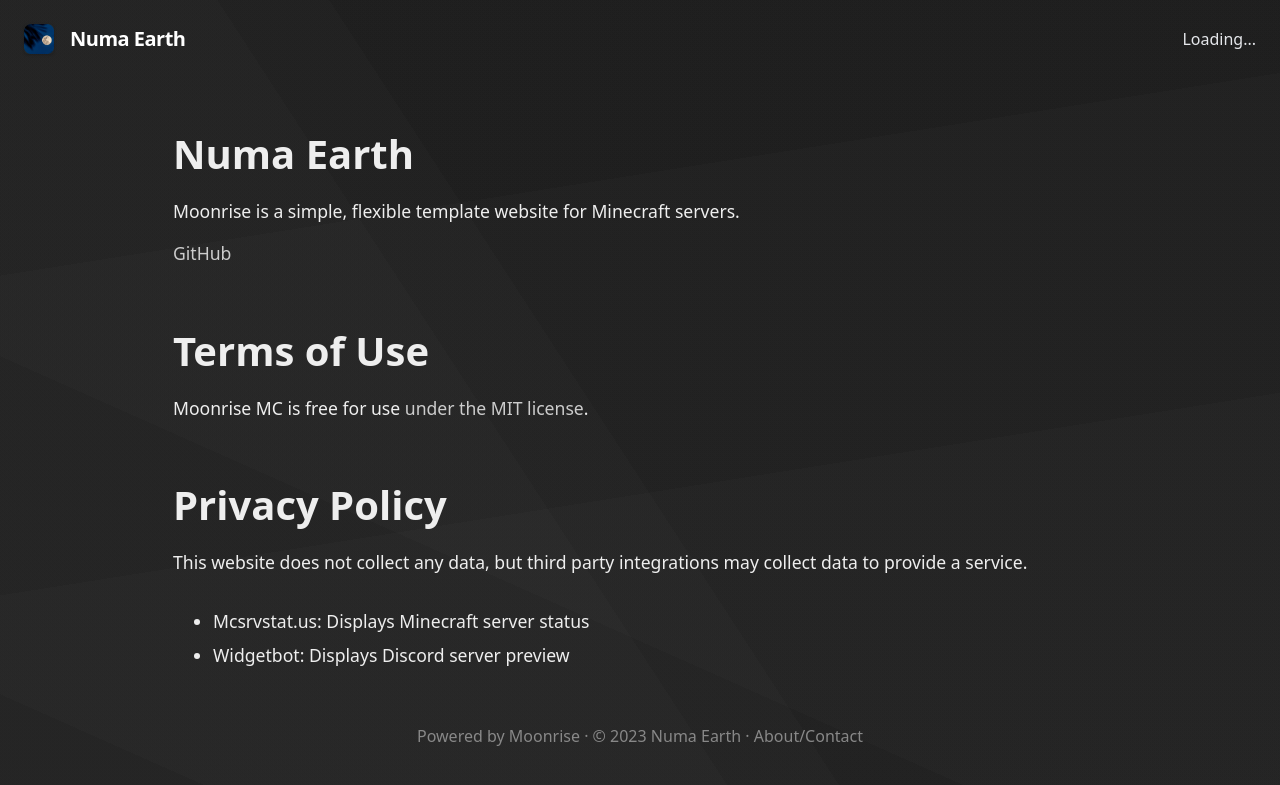
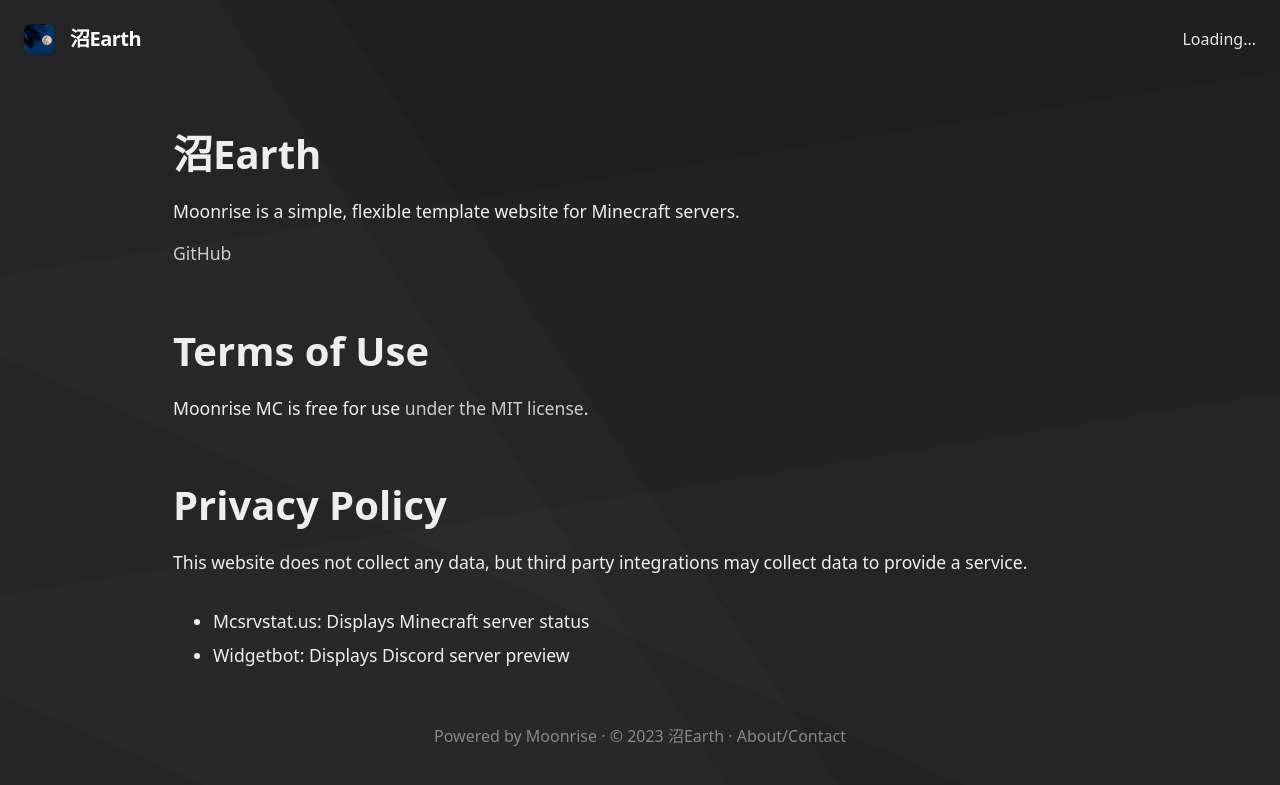
Before and after one commit to numeragon/numa-server, a Jekyll site: the page built from docs/about.md, in a window 1280 px wide. Shown: the top 785 px of the page. Built offline with Jekyll 4.4.1, drawn with Linux system fonts in a browser that asks for light colours; our own code applies the rules of GitHub Pages for plain Markdown files.

Commit message:
Update _config.yml

```diff
--- a/docs/_config.yml
+++ b/docs/_config.yml
@@ -11,7 +11,7 @@ showinSearchEngines: true
 
 
 # Set basic server info
-serverName: Numa Earth
+serverName: 沼Earth
 serverDescription: 新生アースサーバー「沼Earth」に今すぐ参加
 serverIP: earth.nmen.me
 useBedrockForOnlineStatus: false
```
